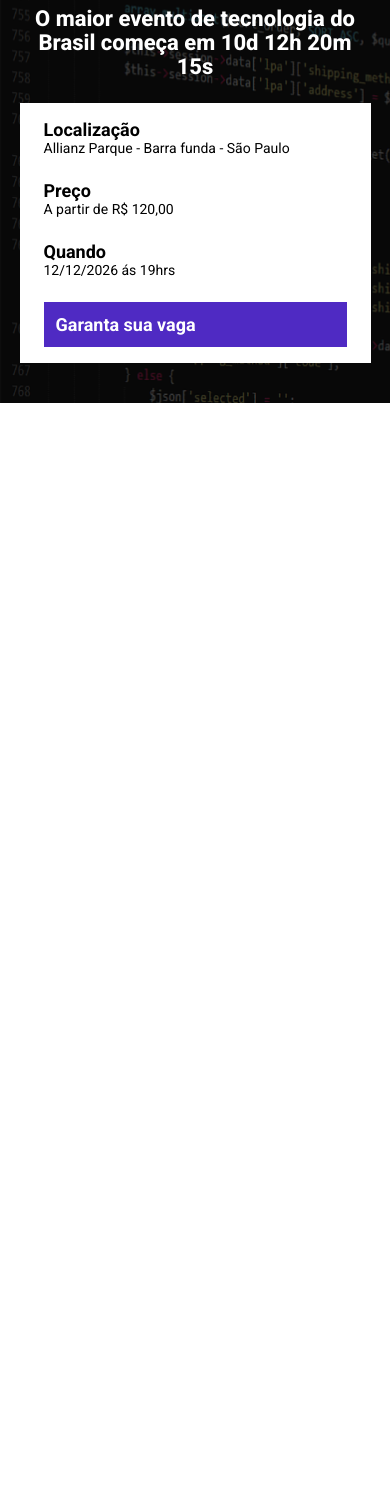
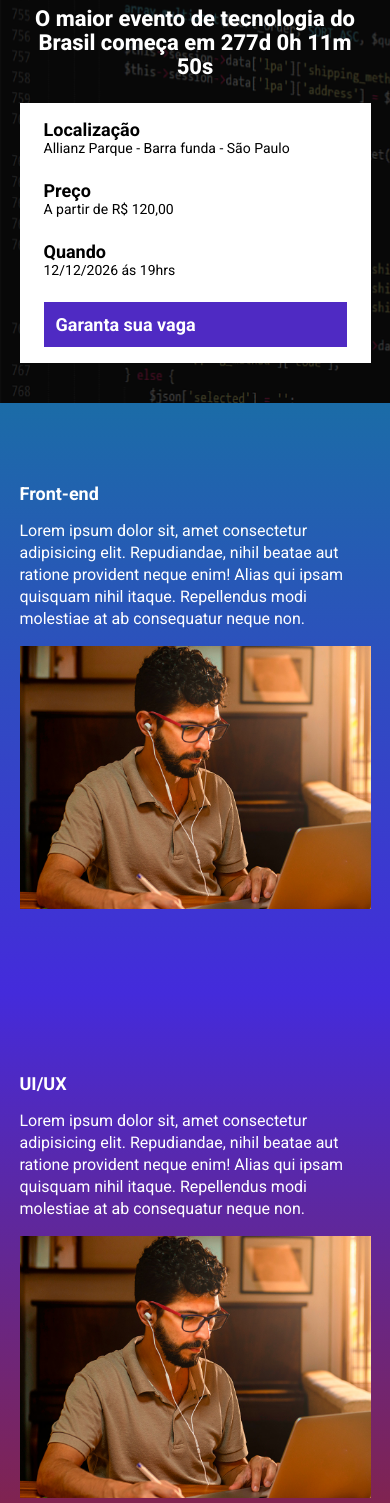
Before and after one commit to felipi646/ebac_tech_talks, a website built with Parcel: page src/index.html in a window 390 px wide. Shown: the part 97-1600 px from the top of the page. Before the commit the page ends 844 px from the top, so only its background shows below. Built offline with nearby package versions, Linux system fonts and the light colour scheme.

Commit message:
criando a contagem regressiva

```diff
--- a/package.json
+++ b/package.json
@@ -3,6 +3,7 @@
   "version": "1.0.0",
   "scripts": {
     "dev": "parcel src/index.html src/styles/main.scss src/scripts/main.js",
+    "build" : "parcel build src/index.html",
     "test": "echo \"Error: no test specified\" && exit 1"
   },
   "keywords": [],
--- a/src/index.html
+++ b/src/index.html
@@ -8,13 +8,14 @@
     <link rel="preconnect" href="https://fonts.gstatic.com" crossorigin>
     <link href="https://fonts.googleapis.com/css2?family=Roboto:ital,wght@0,100..900;1,100..900&display=swap" rel="stylesheet">
     <link rel="stylesheet" href="styles/main.scss">
+    <link rel="stylesheet" href="https://unpkg.com/aos@next/dist/aos.css" />
 </head>
 <body>
     <header class="hero">
         <div class="container">
             <img class="hero__logo" src="./images/ebac_logo.svg" alt="EBAC">
             <p class="hero__text">
-                O maior evento de tecnologia do Brasil começa em 10d 12h 20m 15s
+                O maior evento de tecnologia do Brasil começa em <span id="contador"></span>
             </p>
             <div class="infos-bar">
                 <ul class="infos-bar__infos">
@@ -37,8 +38,52 @@
             </div>
         </div>
     </header>
+    <section class="event event--frontend">
+        <div class="container" data-aos="fade-right">
+            <div class="event__details">
+                <h2 class="event__details__title">Front-end</h2>
+                <p class="event__details__description">
+                    Lorem ipsum dolor sit, amet consectetur adipisicing elit. Repudiandae, nihil beatae aut ratione provident neque enim! Alias qui ipsam quisquam nihil itaque. Repellendus modi molestiae at ab consequatur neque non.
+                </p>
+            </div>
+            <img class="event__image" src="./images/frontend.png" alt="Front-end">
+        </div>
+    </section>
+    <section class="event event--ui-ux event--image-left">
+        <div class="container" data-aos="fade-left">
+            <div class="event__details">
+                <h2 class="event__details__title">UI/UX</h2>
+                <p class="event__details__description">
+                    Lorem ipsum dolor sit, amet consectetur adipisicing elit. Repudiandae, nihil beatae aut ratione provident neque enim! Alias qui ipsam quisquam nihil itaque. Repellendus modi molestiae at ab consequatur neque non.
+                </p>
+            </div>
+            <img class="event__image" src="./images/frontend.png" alt="Front-end">
+        </div>
+    </section>
+    <section class="event event--data-science">
+        <div class="container" data-aos="fade-right">
+            <div class="event__details">
+                <h2 class="event__details__title">Data Science</h2>
+                <p class="event__details__description">
+                    Lorem ipsum dolor sit, amet consectetur adipisicing elit. Repudiandae, nihil beatae aut ratione provident neque enim! Alias qui ipsam quisquam nihil itaque. Repellendus modi molestiae at ab consequatur neque non.
+                </p>
+            </div>
+            <img class="event__image" src="./images/frontend.png" alt="Front-end">
+        </div>
+    </section>
+    <section class="event event--backend event--image-left">
+        <div class="container" data-aos="fade-left">
+            <div class="event__details">
+                <h2 class="event__details__title">Back-end</h2>
+                <p class="event__details__description">
+                    Lorem ipsum dolor sit, amet consectetur adipisicing elit. Repudiandae, nihil beatae aut ratione provident neque enim! Alias qui ipsam quisquam nihil itaque. Repellendus modi molestiae at ab consequatur neque non.
+                </p>
+            </div>
+            <img class="event__image" src="./images/frontend.png" alt="Front-end">
+        </div>
+    </section>
 
-
+    <script src="https://unpkg.com/aos@next/dist/aos.js"></script>
     <script src="scripts/main.js"></script>
 </body>
 </html>
--- a/src/scripts/main.js
+++ b/src/scripts/main.js
@@ -1 +1,27 @@
-console.log("olá mundo");
+AOS.init();
+
+const dataDoEvento = new Date("Dec 12, 2026 19:00:00");
+const timeStampDoEvento = dataDoEvento.getTime();
+
+const contaAsHoras = setInterval(function(){
+    const agora = new Date();
+    const timeStampAtual = agora.getTime();
+
+    const distanciaAteOEvento = timeStampDoEvento - timeStampAtual;
+
+    const diaEmMs = 1000 * 60 * 60 * 24;
+    const horaEmMs = 1000 * 60 * 60;
+    const minutoEmMS = 1000 * 60;
+
+    const diasAteOEvento = Math.floor(distanciaAteOEvento / diaEmMs);
+    const horasAteOEvento = Math.floor((distanciaAteOEvento % diaEmMs) / horaEmMs);
+    const minutosAteOEvento = Math.floor((distanciaAteOEvento % horaEmMs) / minutoEmMS);
+    const segundosAteOEvento = Math.floor((distanciaAteOEvento % minutoEmMS) / 1000);
+
+    document.getElementById('contador').innerHTML = `${diasAteOEvento}d ${horasAteOEvento}h ${minutosAteOEvento}m ${segundosAteOEvento}s`;
+
+    if (distanciaAteOEvento < 0) {
+        clearInterval(contaAsHoras);
+        document.getElementById('contador').innerHTML = 'Evento expirado';
+    }
+}, 1000);
--- /dev/null
+++ b/src/styles/_event.scss
@@ -0,0 +1,63 @@
+@use 'variaveis';
+
+.event {
+    padding: 80px 0;
+
+    &--frontend {
+        background-image: linear-gradient(variaveis.$blue1, variaveis.$blue2);
+    }
+
+    &--ui-ux {
+        background-image: linear-gradient(variaveis.$blue2, variaveis.$pink);
+    }
+
+    &--data-science {
+        background-image: linear-gradient(variaveis.$pink, variaveis.$yellow);
+    }
+
+    &--backend {
+        background-image: linear-gradient(variaveis.$yellow, variaveis.$pink);
+    }
+
+    &--image-left {
+        .container {
+            flex-direction: row-reverse;
+        }
+    }
+
+    .container {
+        display: flex;
+        gap: 40px;
+    }
+
+    &__image {
+        max-width: 360px;
+    }
+
+    &__details {
+        &__title {
+            font-size: 18px;
+            font-weight: bold;
+            margin-bottom: 16px;
+        }
+
+        &__description {
+            line-height: 22px;
+        }
+    }
+
+    @media (max-width: 640px) {
+        .container {
+            display: block;
+        }
+
+        &__image {
+            width: 100%;
+        }
+
+        &__details {
+            margin-right: 0;
+            margin-bottom: 16px;
+        }
+    }
+}
--- a/src/styles/_hero.scss
+++ b/src/styles/_hero.scss
@@ -1,3 +1,5 @@
+@use 'variaveis';
+
 .hero {
     padding-top: 64px;
     padding-bottom: 100px;
@@ -16,7 +18,7 @@
         left: 0;
         width: 100%;
         height: 100%;
-        background-color: #000;
+        background-color: variaveis.$secondaryTextColor;
         content: '';
         opacity: .7;
     }
--- /dev/null
+++ b/src/styles/_variaveis.scss
@@ -0,0 +1,7 @@
+$textColor: #fff;
+$secondaryTextColor: #000;
+
+$blue1: #1b6ca7;
+$blue2: #442bdb;
+$pink: #89223b;
+$yellow: #9c791d;
--- a/src/styles/main.scss
+++ b/src/styles/main.scss
@@ -1,13 +1,15 @@
 @use 'hero';
 @use 'components/infosbar';
 @use 'components/buttons';
+@use 'event';
+@use 'variaveis';
 
 * {
     margin: 0;
     padding: 0;
     box-sizing: border-box;
     font-family: Roboto, sans-serif;
-    color: #fff;
+    color: variaveis.$textColor;
     list-style: none;
 }
 
```
